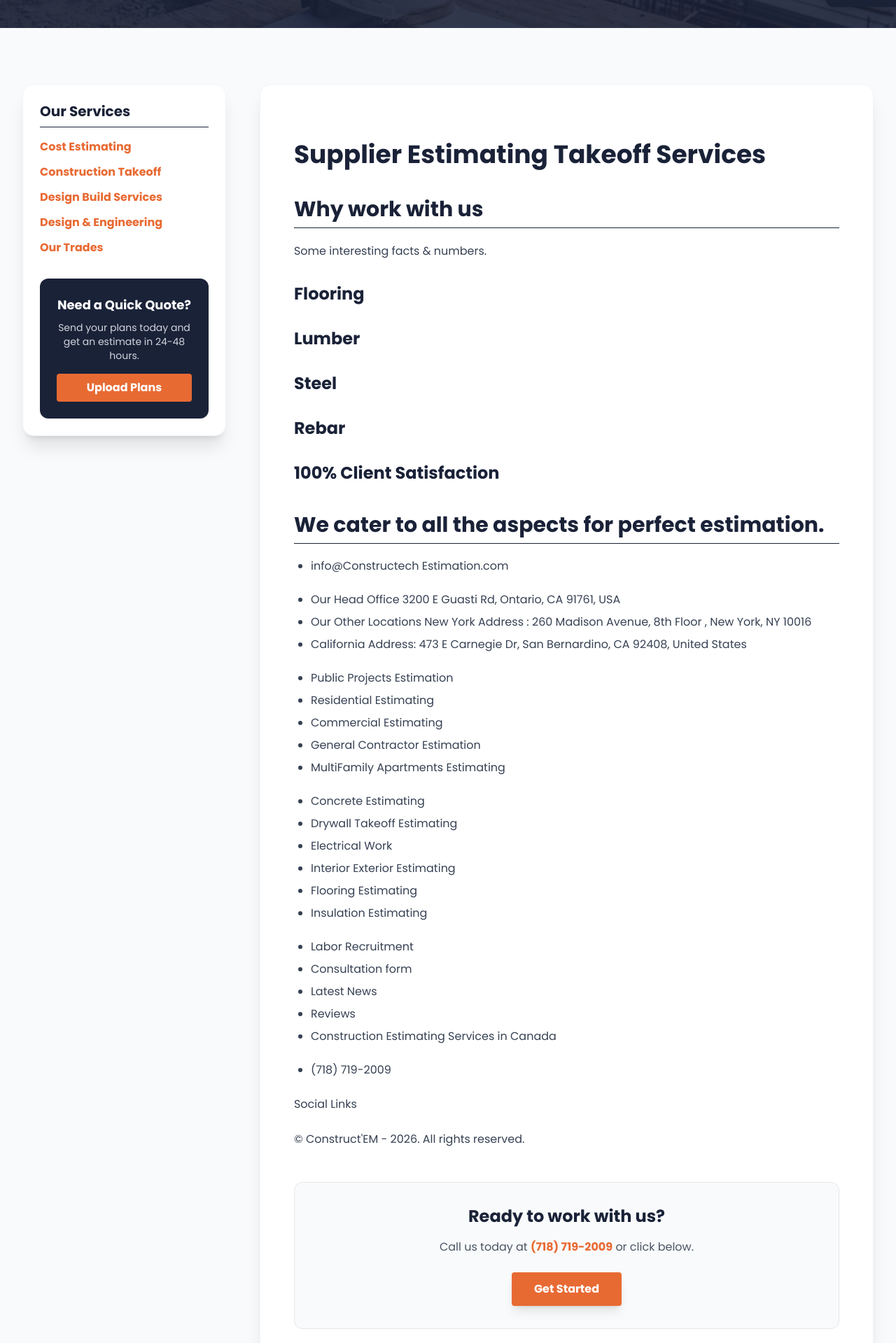
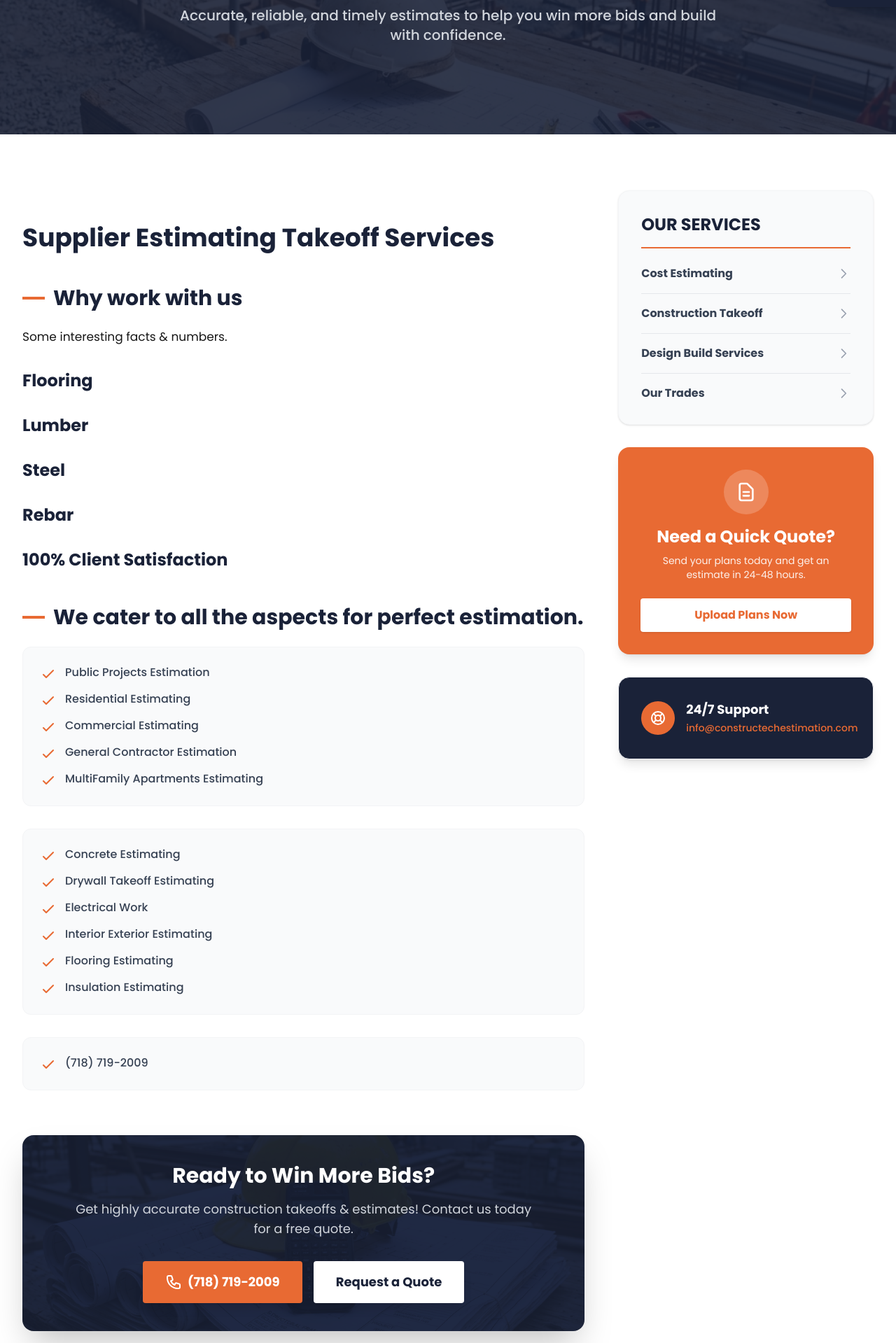
Before and after one commit to Alirazadev786/constructech-estimation, a Next.js app: page /supplier-estimates in a window 1280 px wide. Shown: the part 461-2380 px from the top of the page at 70% size. Built offline with nearby package versions, Linux system fonts and the light colour scheme.

Commit message:
Fix dropdown colors and overhaul inner service pages UI

```diff
--- a/src/components/CompetitorLayout/DynamicServiceTemplate.tsx
+++ b/src/components/CompetitorLayout/DynamicServiceTemplate.tsx
@@ -1,79 +1,171 @@
 import Link from 'next/link';
 
 export default function CompetitorPageLayout({ data }: { data: any }) {
-  if (!data) return <div>Page not found</div>;
+  if (!data) return <div className="min-h-screen flex items-center justify-center font-bold text-2xl text-brand-navy">Page not found</div>;
 
   return (
-    <>
+    <div className="bg-white">
       {/* Hero Section */}
-      <div className="bg-brand-navy py-16 md:py-24 relative overflow-hidden">
-        <div className="absolute inset-0 bg-[url('/images/hero_bg.png')] opacity-10 bg-cover bg-center"></div>
-        <div className="max-w-7xl mx-auto px-4 sm:px-6 lg:px-8 text-center relative z-10">
-          <h1 className="text-4xl md:text-5xl lg:text-6xl font-extrabold text-white mb-6">
+      <div className="bg-brand-navy py-20 md:py-32 relative overflow-hidden">
+        {/* Abstract Background Elements */}
+        <div className="absolute top-0 left-0 w-full h-full opacity-10 bg-[url('/images/hero_bg.png')] bg-cover bg-center"></div>
+        <div className="absolute -top-40 -right-40 w-96 h-96 bg-brand-orange rounded-full mix-blend-multiply filter blur-3xl opacity-50 animate-blob"></div>
+
+        <div className="max-w-7xl mx-auto px-4 sm:px-6 lg:px-8 relative z-10 text-center">
+          <h1 className="text-4xl md:text-5xl lg:text-6xl font-extrabold text-white mb-6 tracking-tight leading-tight uppercase">
             {data.title || "Constructech Estimation"}
           </h1>
-          <p className="text-xl text-gray-300 max-w-3xl mx-auto">
-            Accurate, reliable, and timely estimates to help you win more bids.
+          <div className="w-24 h-1.5 bg-brand-orange mx-auto mb-6 rounded-full"></div>
+          <p className="text-lg md:text-xl text-gray-300 max-w-3xl mx-auto font-medium">
+            Accurate, reliable, and timely estimates to help you win more bids and build with confidence.
           </p>
         </div>
       </div>
 
       {/* Main Content Area */}
-      <div className="py-20 bg-gray-50">
+      <div className="py-20">
         <div className="max-w-7xl mx-auto px-4 sm:px-6 lg:px-8 flex flex-col lg:flex-row gap-12">
 
-          {/* Sidebar */}
-          <div className="w-full lg:w-1/4">
-            <div className="bg-white p-6 rounded-2xl shadow-xl border border-gray-100 sticky top-24">
-              <h3 className="text-xl font-bold text-brand-navy mb-4 border-b pb-2">Our Services</h3>
-              <ul className="space-y-3">
-                <li><Link href="/services/cost-estimating" className="text-brand-orange font-bold hover:underline">Cost Estimating</Link></li>
-                <li><Link href="/services/construction-takeoff" className="text-brand-orange font-bold hover:underline">Construction Takeoff</Link></li>
-                <li><Link href="/services/design-build-services" className="text-brand-orange font-bold hover:underline">Design Build Services</Link></li>
-                <li><Link href="/services/design-drawing-engineering" className="text-brand-orange font-bold hover:underline">Design & Engineering</Link></li>
-                <li><Link href="/our-trades" className="text-brand-orange font-bold hover:underline">Our Trades</Link></li>
-              </ul>
+          {/* Main Content */}
+          <div className="w-full lg:w-[70%]">
+            <div className="prose prose-lg max-w-none prose-headings:text-brand-navy prose-p:text-gray-600 prose-li:text-gray-600 marker:text-brand-orange">
+              {data.sections && data.sections.map((section: any, idx: number) => {
+                if (section.type === 'h1') return <h1 key={idx} className="text-4xl font-extrabold text-brand-navy mb-6 mt-12">{section.text}</h1>;
+                if (section.type === 'h2') return (
+                  <h2 key={idx} className="text-3xl font-bold text-brand-navy mb-6 mt-12 flex items-center gap-3">
+                    <span className="w-8 h-1 bg-brand-orange hidden sm:inline-block"></span>
+                    {section.text}
+                  </h2>
+                );
+                if (section.type === 'h3') return <h3 key={idx} className="text-2xl font-bold text-brand-navy mb-4 mt-8">{section.text}</h3>;
+                if (section.type === 'p') {
+                  // Ignore generic footer/nav text that might have been scraped
+                  if (section.text.includes("© Construct'EM") || section.text.includes("Social Links")) return null;
+                  return <p key={idx} className="mb-6 leading-relaxed text-[17px]">{section.text}</p>;
+                }
+                if (section.type === 'list') {
+                  // Filter out generic navigation lists scraped from the footer
+                  const isNavList = section.items.some((item: string) =>
+                    item.includes("info@Constructech") || item.includes("Head Office") || item.includes("Reviews")
+                  );
+                  if (isNavList) return null;
 
-              <div className="mt-8 bg-brand-navy text-white p-6 rounded-xl text-center">
-                <h4 className="font-bold text-lg mb-2">Need a Quick Quote?</h4>
-                <p className="text-sm mb-4 text-gray-300">Send your plans today and get an estimate in 24-48 hours.</p>
-                <Link href="/contact" className="inline-block bg-brand-orange text-white font-bold py-2 px-4 rounded w-full hover:bg-orange-600 transition">
-                  Upload Plans
-                </Link>
-              </div>
-            </div>
-          </div>
-
-          {/* Content */}
-          <div className="w-full lg:w-3/4 bg-white p-8 md:p-12 rounded-2xl shadow-xl border border-gray-100">
-            <div className="prose prose-lg max-w-none text-gray-700">
-              {data.sections && data.sections.map((section: any, idx: number) => {
-                if (section.type === 'h1') return <h1 key={idx} className="text-4xl font-extrabold text-brand-navy mb-6 mt-8">{section.text}</h1>;
-                if (section.type === 'h2') return <h2 key={idx} className="text-3xl font-bold text-brand-navy mb-5 mt-10 border-b pb-2">{section.text}</h2>;
-                if (section.type === 'h3') return <h3 key={idx} className="text-2xl font-bold text-brand-navy mb-4 mt-8">{section.text}</h3>;
-                if (section.type === 'p') return <p key={idx} className="mb-6 leading-relaxed">{section.text}</p>;
-                if (section.type === 'list') return (
-                  <ul key={idx} className="list-disc pl-6 mb-6 space-y-2">
-                    {section.items.map((item: string, i: number) => (
-                      <li key={i} className="text-gray-700">{item}</li>
-                    ))}
-                  </ul>
-                );
+                  return (
+                    <ul key={idx} className="mb-8 space-y-3 bg-gray-50 p-6 rounded-xl border border-gray-100">
+                      {section.items.map((item: string, i: number) => (
+                        <li key={i} className="flex items-start gap-3">
+                          <svg className="w-6 h-6 text-brand-orange shrink-0 mt-0.5" fill="none" viewBox="0 0 24 24" stroke="currentColor">
+                            <path strokeLinecap="round" strokeLinejoin="round" strokeWidth={2} d="M5 13l4 4L19 7" />
+                          </svg>
+                          <span className="text-gray-700 font-medium">{item}</span>
+                        </li>
+                      ))}
+                    </ul>
+                  );
+                }
                 return null;
               })}
             </div>
 
-            <div className="mt-12 bg-gray-50 p-8 rounded-xl border border-gray-200 text-center">
-               <h3 className="text-2xl font-bold text-brand-navy mb-4">Ready to work with us?</h3>
-               <p className="text-gray-600 mb-6">Call us today at <a href="tel:1-718-719-2009" className="text-brand-orange font-bold">(718) 719-2009</a> or click below.</p>
-               <Link href="/contact" className="inline-block bg-brand-orange text-white font-bold py-3 px-8 rounded shadow-lg hover:-translate-y-1 transition transform">
-                 Get Started
-               </Link>
+            {/* Bottom CTA Banner */}
+            <div className="mt-16 bg-brand-navy rounded-2xl p-10 text-center relative overflow-hidden shadow-2xl">
+               <div className="absolute inset-0 bg-[url('/images/cta_image.png')] opacity-20 bg-cover bg-center mix-blend-overlay"></div>
+               <div className="relative z-10">
+                 <h3 className="text-3xl font-extrabold text-white mb-4">Ready to Win More Bids?</h3>
+                 <p className="text-gray-300 mb-8 text-lg max-w-2xl mx-auto">Get highly accurate construction takeoffs & estimates! Contact us today for a free quote.</p>
+                 <div className="flex flex-col sm:flex-row justify-center gap-4">
+                   <a href="tel:718-719-2009" className="bg-brand-orange text-white font-bold py-4 px-8 rounded flex items-center justify-center gap-2 hover:bg-orange-600 transition text-lg shadow-lg">
+                     <svg className="w-6 h-6" fill="none" viewBox="0 0 24 24" stroke="currentColor">
+                       <path strokeLinecap="round" strokeLinejoin="round" strokeWidth={2} d="M3 5a2 2 0 012-2h3.28a1 1 0 01.948.684l1.498 4.493a1 1 0 01-.502 1.21l-2.257 1.13a11.042 11.042 0 005.516 5.516l1.13-2.257a1 1 0 011.21-.502l4.493 1.498a1 1 0 01.684.949V19a2 2 0 01-2 2h-1C9.716 21 3 14.284 3 6V5z" />
+                     </svg>
+                     (718) 719-2009
+                   </a>
+                   <Link href="/contact" className="bg-white text-brand-navy font-bold py-4 px-8 rounded hover:bg-gray-100 transition text-lg shadow-lg text-center">
+                     Request a Quote
+                   </Link>
+                 </div>
+               </div>
+            </div>
+          </div>
+
+          {/* Right Sidebar */}
+          <div className="w-full lg:w-[30%]">
+            <div className="sticky top-32 space-y-8">
+
+              {/* Sidebar Menu */}
+              <div className="bg-gray-50 p-8 rounded-2xl shadow-sm border border-gray-100">
+                <h3 className="text-2xl font-extrabold text-brand-navy mb-6 pb-4 border-b-2 border-brand-orange uppercase">Our Services</h3>
+                <ul className="space-y-4">
+                  <li>
+                    <Link href="/services/cost-estimating" className="group flex items-center justify-between text-gray-700 font-bold hover:text-brand-orange transition-colors">
+                      Cost Estimating
+                      <svg className="w-5 h-5 text-gray-400 group-hover:text-brand-orange transition-colors" fill="none" viewBox="0 0 24 24" stroke="currentColor">
+                        <path strokeLinecap="round" strokeLinejoin="round" strokeWidth={2} d="M9 5l7 7-7 7" />
+                      </svg>
+                    </Link>
+                  </li>
+                  <li className="border-t border-gray-200 pt-4">
+                    <Link href="/services/construction-takeoff" className="group flex items-center justify-between text-gray-700 font-bold hover:text-brand-orange transition-colors">
+                      Construction Takeoff
+                      <svg className="w-5 h-5 text-gray-400 group-hover:text-brand-orange transition-colors" fill="none" viewBox="0 0 24 24" stroke="currentColor">
+                        <path strokeLinecap="round" strokeLinejoin="round" strokeWidth={2} d="M9 5l7 7-7 7" />
+                      </svg>
+                    </Link>
+                  </li>
+                  <li className="border-t border-gray-200 pt-4">
+                    <Link href="/services/design-build-services" className="group flex items-center justify-between text-gray-700 font-bold hover:text-brand-orange transition-colors">
+                      Design Build Services
+                      <svg className="w-5 h-5 text-gray-400 group-hover:text-brand-orange transition-colors" fill="none" viewBox="0 0 24 24" stroke="currentColor">
+                        <path strokeLinecap="round" strokeLinejoin="round" strokeWidth={2} d="M9 5l7 7-7 7" />
+                      </svg>
+                    </Link>
+                  </li>
+                  <li className="border-t border-gray-200 pt-4">
+                    <Link href="/our-trades" className="group flex items-center justify-between text-gray-700 font-bold hover:text-brand-orange transition-colors">
+                      Our Trades
+                      <svg className="w-5 h-5 text-gray-400 group-hover:text-brand-orange transition-colors" fill="none" viewBox="0 0 24 24" stroke="currentColor">
+                        <path strokeLinecap="round" strokeLinejoin="round" strokeWidth={2} d="M9 5l7 7-7 7" />
+                      </svg>
+                    </Link>
+                  </li>
+                </ul>
+              </div>
+
+              {/* Sidebar Quick Contact Banner */}
+              <div className="bg-brand-orange text-white p-8 rounded-2xl text-center shadow-lg relative overflow-hidden group">
+                <div className="absolute inset-0 bg-black/10 translate-y-full group-hover:translate-y-0 transition-transform duration-500 ease-in-out"></div>
+                <div className="relative z-10">
+                  <div className="bg-white/20 w-16 h-16 rounded-full flex items-center justify-center mx-auto mb-4">
+                    <svg className="w-8 h-8 text-white" fill="none" viewBox="0 0 24 24" stroke="currentColor">
+                      <path strokeLinecap="round" strokeLinejoin="round" strokeWidth={2} d="M9 12h6m-6 4h6m2 5H7a2 2 0 01-2-2V5a2 2 0 012-2h5.586a1 1 0 01.707.293l5.414 5.414a1 1 0 01.293.707V19a2 2 0 01-2 2z" />
+                    </svg>
+                  </div>
+                  <h4 className="font-extrabold text-2xl mb-2">Need a Quick Quote?</h4>
+                  <p className="text-white/90 mb-6 text-sm">Send your plans today and get an estimate in 24-48 hours.</p>
+                  <Link href="/contact" className="inline-block bg-white text-brand-orange font-bold py-3 px-6 rounded shadow hover:bg-gray-50 transition w-full">
+                    Upload Plans Now
+                  </Link>
+                </div>
+              </div>
+
+              {/* Sidebar Help Banner */}
+              <div className="bg-brand-navy p-8 rounded-2xl shadow-lg border border-gray-100 flex items-center gap-4">
+                 <div className="bg-brand-orange p-3 rounded-full shrink-0">
+                   <svg className="w-6 h-6 text-white" fill="none" viewBox="0 0 24 24" stroke="currentColor">
+                     <path strokeLinecap="round" strokeLinejoin="round" strokeWidth={2} d="M18.364 5.636l-3.536 3.536m0 5.656l3.536 3.536M9.172 9.172L5.636 5.636m3.536 9.192l-3.536 3.536M21 12a9 9 0 11-18 0 9 9 0 0118 0zm-5 0a4 4 0 11-8 0 4 4 0 018 0z" />
+                   </svg>
+                 </div>
+                 <div>
+                   <h4 className="font-bold text-white text-lg">24/7 Support</h4>
+                   <a href="mailto:info@constructechestimation.com" className="text-brand-orange font-medium text-sm hover:underline">info@constructechestimation.com</a>
+                 </div>
+              </div>
+
             </div>
           </div>
 
         </div>
       </div>
-    </>
+    </div>
   );
 }
--- a/src/components/Header.tsx
+++ b/src/components/Header.tsx
@@ -133,46 +133,46 @@ export default function Header() {
                     <div className="bg-white border-t-2 border-brand-orange rounded-b-lg flex overflow-hidden min-h-[300px]">
 
                       {/* Left Highlighted Column */}
-                      <div className="w-[30%] bg-[#761A1D] text-white p-8">
+                      <div className="w-[30%] bg-brand-orange text-white p-8">
                         <div className="space-y-6">
                           <Link href="/services/cost-estimating" className="block group/link">
                             <div className="flex items-start gap-3">
-                              <div className="bg-white/10 p-2 rounded shrink-0">
+                              <div className="bg-white/20 p-2 rounded shrink-0">
                                 <svg className="w-5 h-5 text-white" fill="none" viewBox="0 0 24 24" stroke="currentColor">
                                   <path strokeLinecap="round" strokeLinejoin="round" strokeWidth={2} d="M12 8c-1.657 0-3 .895-3 2s1.343 2 3 2 3 .895 3 2-1.343 2-3 2m0-8c1.11 0 2.08.402 2.599 1M12 8V7m0 1v8m0 0v1m0-1c-1.11 0-2.08-.402-2.599-1M21 12a9 9 0 11-18 0 9 9 0 0118 0z" />
                                 </svg>
                               </div>
                               <div>
-                                <h4 className="font-bold text-[15px] group-hover/link:text-brand-orange transition-colors">Cost Estimating</h4>
-                                <p className="text-white/70 text-xs mt-1 italic">Predicting project costs.</p>
+                                <h4 className="font-bold text-[15px] group-hover/link:text-brand-navy transition-colors">Cost Estimating</h4>
+                                <p className="text-white/80 text-xs mt-1 italic">Predicting project costs.</p>
                               </div>
                             </div>
                           </Link>
 
                           <Link href="/services/construction-takeoff" className="block group/link">
                             <div className="flex items-start gap-3">
-                              <div className="bg-white/10 p-2 rounded shrink-0">
+                              <div className="bg-white/20 p-2 rounded shrink-0">
                                 <svg className="w-5 h-5 text-white" fill="none" viewBox="0 0 24 24" stroke="currentColor">
                                   <path strokeLinecap="round" strokeLinejoin="round" strokeWidth={2} d="M19 21V5a2 2 0 00-2-2H7a2 2 0 00-2 2v16m14 0h2m-2 0h-5m-9 0H3m2 0h5M9 7h1m-1 4h1m4-4h1m-1 4h1m-5 10v-5a1 1 0 011-1h2a1 1 0 011 1v5m-4 0h4" />
                                 </svg>
                               </div>
                               <div>
-                                <h4 className="font-bold text-[15px] group-hover/link:text-brand-orange transition-colors">Construction Takeoff</h4>
-                                <p className="text-white/70 text-xs mt-1 italic">Measuring materials and quantities.</p>
+                                <h4 className="font-bold text-[15px] group-hover/link:text-brand-navy transition-colors">Construction Takeoff</h4>
+                                <p className="text-white/80 text-xs mt-1 italic">Measuring materials and quantities.</p>
                               </div>
                             </div>
                           </Link>
 
                           <Link href="/services/design-build-services" className="block group/link">
                             <div className="flex items-start gap-3">
-                              <div className="bg-white/10 p-2 rounded shrink-0">
+                              <div className="bg-white/20 p-2 rounded shrink-0">
                                 <svg className="w-5 h-5 text-white" fill="none" viewBox="0 0 24 24" stroke="currentColor">
                                   <path strokeLinecap="round" strokeLinejoin="round" strokeWidth={2} d="M10 20l4-16m4 4l4 4-4 4M6 16l-4-4 4-4" />
                                 </svg>
                               </div>
                               <div>
-                                <h4 className="font-bold text-[15px] group-hover/link:text-brand-orange transition-colors">Design Build Services</h4>
-                                <p className="text-white/70 text-xs mt-1 italic">Single-source design and construction.</p>
+                                <h4 className="font-bold text-[15px] group-hover/link:text-brand-navy transition-colors">Design Build Services</h4>
+                                <p className="text-white/80 text-xs mt-1 italic">Single-source design and construction.</p>
                               </div>
                             </div>
                           </Link>
@@ -185,10 +185,10 @@ export default function Header() {
                         {/* Col 1 */}
                         <div>
                           <div className="flex items-center gap-2 mb-2">
-                            <svg className="w-5 h-5 text-[#761A1D]" fill="none" viewBox="0 0 24 24" stroke="currentColor">
+                            <svg className="w-5 h-5 text-brand-orange" fill="none" viewBox="0 0 24 24" stroke="currentColor">
                               <path strokeLinecap="round" strokeLinejoin="round" strokeWidth={2} d="M19 21V5a2 2 0 00-2-2H7a2 2 0 00-2 2v16m14 0h2m-2 0h-5m-9 0H3m2 0h5M9 7h1m-1 4h1m4-4h1m-1 4h1m-5 10v-5a1 1 0 011-1h2a1 1 0 011 1v5m-4 0h4" />
                             </svg>
-                            <h3 className="text-[#761A1D] font-bold text-sm uppercase">Design Drawing & Engineering</h3>
+                            <h3 className="text-brand-orange font-bold text-sm uppercase">Design Drawing & Engineering</h3>
                           </div>
                           <p className="text-xs text-gray-500 italic mb-4">Creating and detailing project plans.</p>
                           <ul className="space-y-3">
@@ -202,11 +202,11 @@ export default function Header() {
                         {/* Col 2 */}
                         <div>
                           <div className="flex items-center gap-2 mb-2">
-                            <svg className="w-5 h-5 text-[#761A1D]" fill="none" viewBox="0 0 24 24" stroke="currentColor">
+                            <svg className="w-5 h-5 text-brand-orange" fill="none" viewBox="0 0 24 24" stroke="currentColor">
                               <path strokeLinecap="round" strokeLinejoin="round" strokeWidth={2} d="M17.657 16.657L13.414 20.9a1.998 1.998 0 01-2.827 0l-4.244-4.243a8 8 0 1111.314 0z" />
                               <path strokeLinecap="round" strokeLinejoin="round" strokeWidth={2} d="M15 11a3 3 0 11-6 0 3 3 0 016 0z" />
                             </svg>
-                            <h3 className="text-[#761A1D] font-bold text-sm uppercase">Region</h3>
+                            <h3 className="text-brand-orange font-bold text-sm uppercase">Region</h3>
                           </div>
                           <p className="text-xs text-gray-500 italic mb-4">Creating and detailing project plans.</p>
                           <ul className="space-y-3">
@@ -218,10 +218,10 @@ export default function Header() {
                         {/* Col 3 */}
                         <div>
                           <div className="flex items-center gap-2 mb-2">
-                            <svg className="w-5 h-5 text-[#761A1D]" fill="none" viewBox="0 0 24 24" stroke="currentColor">
+                            <svg className="w-5 h-5 text-brand-orange" fill="none" viewBox="0 0 24 24" stroke="currentColor">
                               <path strokeLinecap="round" strokeLinejoin="round" strokeWidth={2} d="M9 5H7a2 2 0 00-2 2v12a2 2 0 002 2h10a2 2 0 002-2V7a2 2 0 00-2-2h-2M9 5a2 2 0 002 2h2a2 2 0 002-2M9 5a2 2 0 012-2h2a2 2 0 012 2" />
                             </svg>
-                            <h3 className="text-[#761A1D] font-bold text-sm uppercase">Pre-Construction Services</h3>
+                            <h3 className="text-brand-orange font-bold text-sm uppercase">Pre-Construction Services</h3>
                           </div>
                           <p className="text-xs text-gray-500 italic mb-4">Creating and detailing project plans.</p>
                           <ul className="space-y-3">
```
